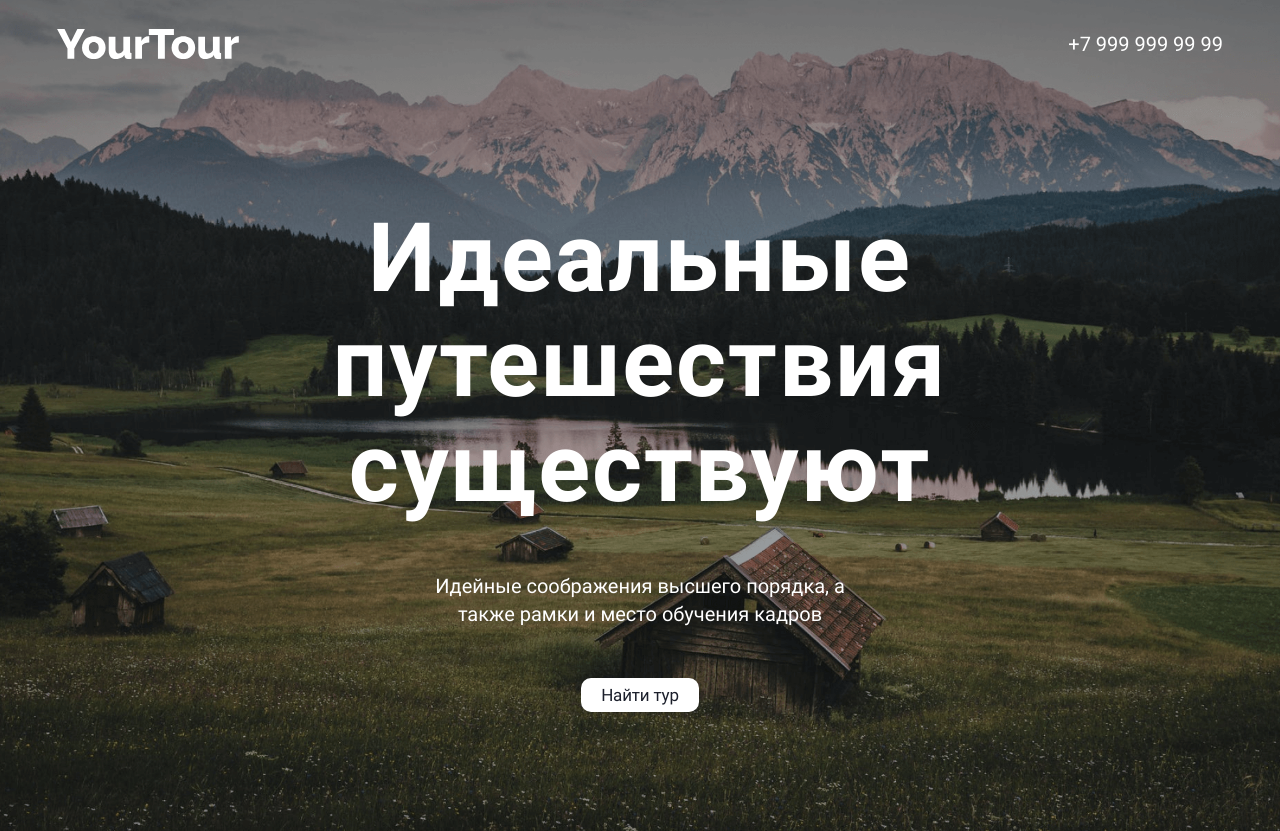
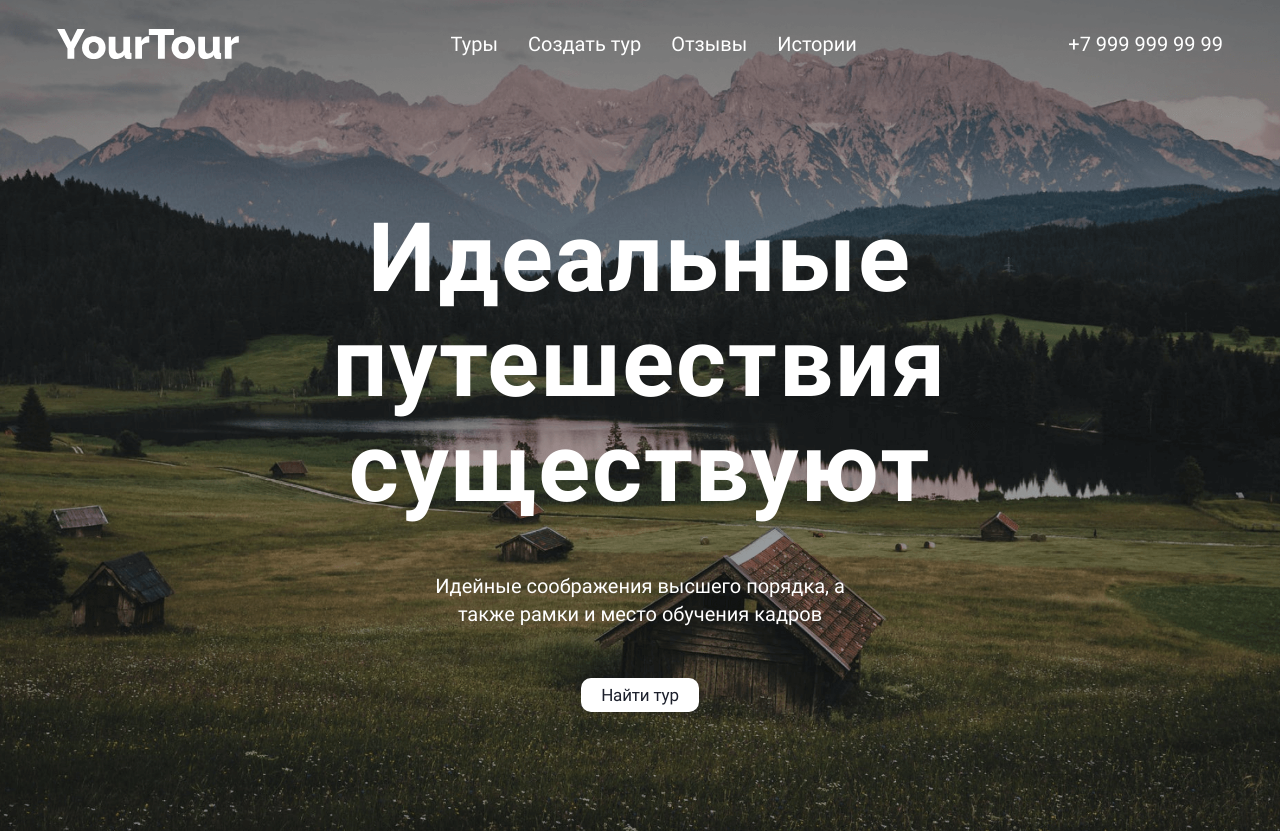
Before and after one commit to aumetros/snp-yourtour-react, a React (Create React App) app: page / in a window 1280 px wide. Built offline with nearby package versions, Linux system fonts and the light colour scheme.

Commit message:
Add Header: Create component NavigationMenu

```diff
--- a/src/components/Header/Header.css
+++ b/src/components/Header/Header.css
@@ -3,7 +3,7 @@
   background-size: cover;
   background-repeat: no-repeat;
   background-position: center;
-  color: #FFFFFF;
+  color: #ffffff;
   padding-bottom: 119px;
   display: flex;
   flex-direction: column;
@@ -18,10 +18,10 @@
   min-width: 118px;
   min-height: 34px;
   padding: 5px 20px;
-  background-color: #FFFFFF;
+  background-color: #ffffff;
   border-radius: 10px;
   border: 0;
-  color: #1B1F2B;
+  color: #1b1f2b;
   font-size: 17px;
   font-weight: 400;
   line-height: 24px;
@@ -30,13 +30,13 @@
 }
 
 .header__find-button:hover {
-  color:#FFFFFF;
-  background-color: #EFA501;
+  color: #ffffff;
+  background-color: #efa501;
 }
 
 .header__find-button:active {
-  color: #1B1F2B;
-  background-color: #F8E6BE;
+  color: #1b1f2b;
+  background-color: #f8e6be;
 }
 
 .header__logo {
@@ -78,7 +78,7 @@
 }
 
 .header__phone-number {
-  color: #FFFFFF;
+  color: #ffffff;
   text-decoration: none;
   white-space: nowrap;
 }
@@ -90,7 +90,7 @@
 }
 
 .header__phone-number_scrolled {
-  color: #1B1F2B;
+  color: #1b1f2b;
 }
 
 .header__subtitle {
@@ -109,6 +109,18 @@
   text-align: center;
 }
 
+@media screen and (max-width: 1280px) {
+  .header__subtitle {
+    max-width: 442px;
+  }
+}
+
+@media screen and (max-width: 1280px) {
+  .header {
+    background-image: url(../../images/header-02-img.png);
+  }
+}
+
 @media screen and (max-width: 760px) {
   .header__title {
     max-width: 360px;
@@ -117,24 +129,18 @@
   }
 }
 
+@media screen and (max-width: 760px) {
+  .header__subtitle {
+    max-width: 310px;
+    margin: 40px 0;
+  }
+}
+
 @media screen and (max-width: 520px) {
   .header__title {
     margin-top: 51px;
     font-size: 34px;
     line-height: 38px;
-  }
-}
-
-@media screen and (max-width: 1280px) {
-  .header__subtitle {
-    max-width: 442px;
-  }
-}
-
-@media screen and (max-width: 760px) {
-  .header__subtitle {
-    max-width: 310px;
-    margin: 40px 0;
   }
 }
 
@@ -173,12 +179,6 @@
   }
 }
 
-@media screen and (max-width: 1280px) {
-  .header {
-    background-image: url(../../images/header-02-img.png);
-  }
-}
-
 @media screen and (max-width: 520px) {
   .header {
     padding-bottom: 52px;
--- a/src/components/Header/Header.js
+++ b/src/components/Header/Header.js
@@ -1,4 +1,5 @@
 import "./Header.css";
+import NavigationMenu from "../NavigationMenu/NavigationMenu";
 
 function Header() {
   return (
@@ -6,28 +7,22 @@ function Header() {
       <div className="header__navbar">
         <div className="header__navbar-container">
           <div className="header__logo"></div>
-        {/* <ul className="navigation-menu">
-          <li>
-            <a href="#choose-tour" className="navigation-menu__item">Туры</a>
-          </li>
-          <li>
-            <a href="#collect-tour" className="navigation-menu__item">Создать тур</a>
-          </li>
-          <li>
-            <a href="#review" className="navigation-menu__item">Отзывы</a>
-          </li>
-          <li>
-            <a href="#stories" className="navigation-menu__item">Истории</a>
-          </li>
-        </ul> */}
-        <a href="tel:+79999999999" className="header__phone-number text">+7 999 999 99 99</a>
+          <NavigationMenu />
+          <a href="tel:+79999999999" className="header__phone-number text">
+            +7 999 999 99 99
+          </a>
         </div>
       </div>
       <h1 className="header__title">Идеальные путешествия существуют</h1>
-    <p className="header__subtitle text">Идейные соображения высшего порядка, а также рамки и место обучения кадров</p>
-    <button className="header__find-button" type="button">Найти тур</button>
+      <p className="header__subtitle text">
+        Идейные соображения высшего порядка, а также рамки и место обучения
+        кадров
+      </p>
+      <button className="header__find-button" type="button">
+        Найти тур
+      </button>
     </header>
-  )
+  );
 }
 
 export default Header;
--- /dev/null
+++ b/src/components/NavigationMenu/NavigationMenu.css
@@ -0,0 +1,39 @@
+.navigation-menu {
+  margin: 0;
+  padding: 0;
+  list-style-type: none;
+  display: flex;
+  flex-direction: row;
+  gap: 50px;
+}
+
+.navigation-menu__item {
+  color: #FFFFFF;
+  font-size: 20px;
+  font-weight: 400;
+  line-height: 28px;
+  text-decoration: none;
+  white-space: nowrap;
+}
+
+.navigation-menu__item_scrolled {
+  color: #1B1F2B;
+}
+
+.navigation-menu__item:hover {
+  text-decoration: underline;
+  text-underline-offset: 6px;
+  text-decoration-thickness: 1px;
+}
+
+@media screen and (max-width: 1280px) {
+  .navigation-menu {
+    gap: 30px;
+  }
+}
+
+@media screen and (max-width: 920px) {
+  .navigation-menu {
+    display: none;
+  }
+}
--- /dev/null
+++ b/src/components/NavigationMenu/NavigationMenu.js
@@ -0,0 +1,30 @@
+import "./NavigationMenu.css";
+
+function NavigationMenu() {
+  return (
+    <ul className="navigation-menu">
+      <li>
+        <a href="#choose-tour" className="navigation-menu__item">
+          Туры
+        </a>
+      </li>
+      <li>
+        <a href="#collect-tour" className="navigation-menu__item">
+          Создать тур
+        </a>
+      </li>
+      <li>
+        <a href="#review" className="navigation-menu__item">
+          Отзывы
+        </a>
+      </li>
+      <li>
+        <a href="#stories" className="navigation-menu__item">
+          Истории
+        </a>
+      </li>
+    </ul>
+  );
+}
+
+export default NavigationMenu;
```
Lines whose indentation alone changed are shown as unchanged.
